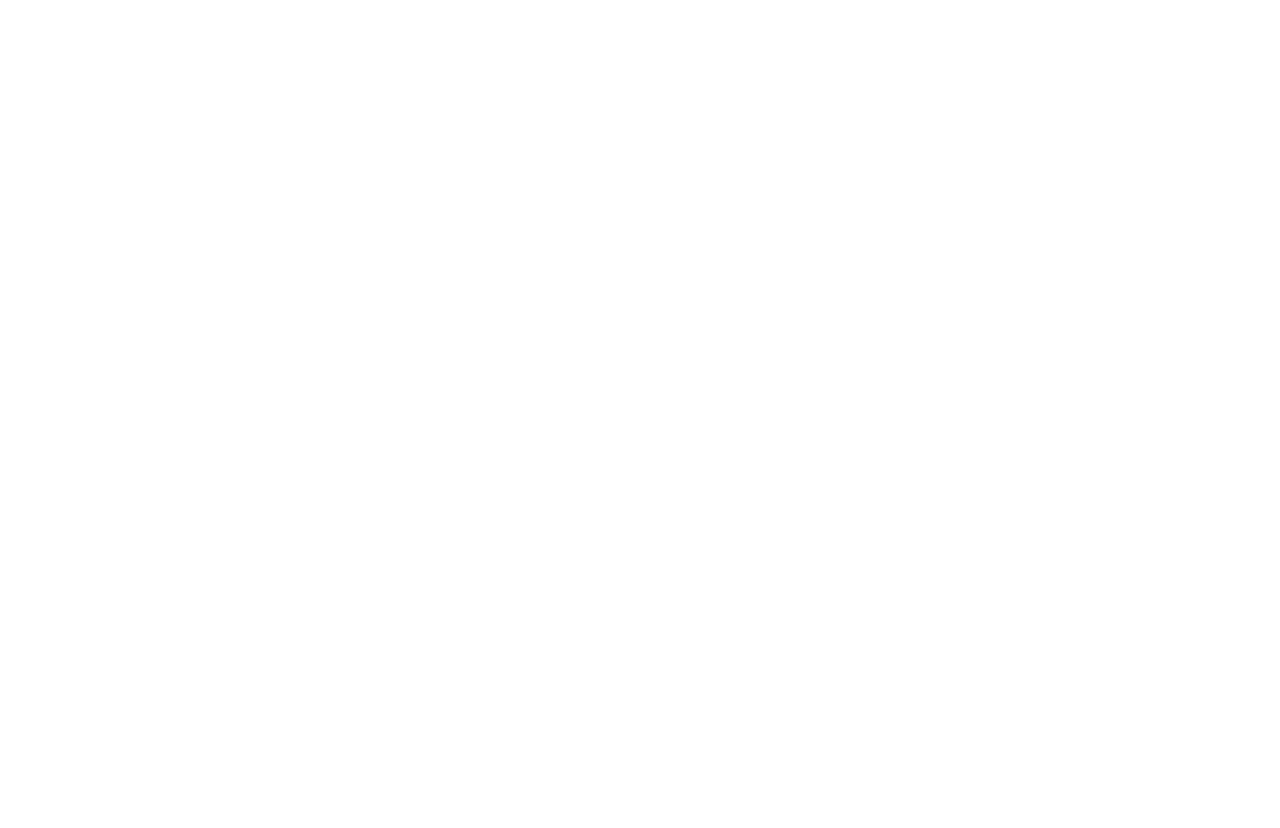
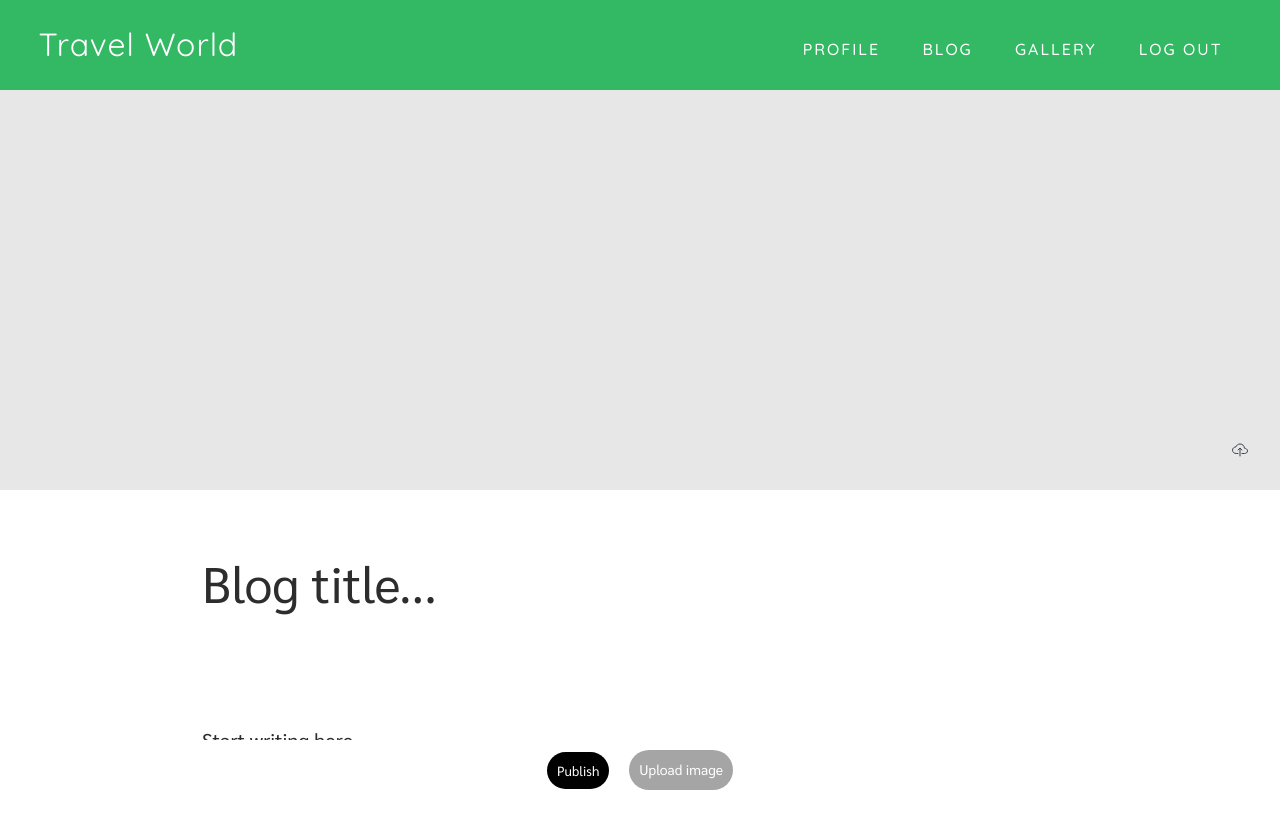
Before and after one commit to DonRadonZ/Blog-Platform, a plain HTML site: page editor.html in a window 1280 px wide. Shown: the top 828 px of the page. Before the commit the page ends 800 px from the top, so only its background shows below. Drawn offline with nearby package versions, Linux system fonts and the light colour scheme.

Commit message:
add style gallery profile

```diff
--- a/editor.html
+++ b/editor.html
@@ -9,6 +9,34 @@
     <script nomodule src="https://unpkg.com/ionicons@7.1.0/dist/ionicons/ionicons.js"></script>
 </head>
 <body>
+     <header>
+        <nav class="navbar">
+            <div class="container">
+               <a href="index.html" class="navbar-brand">Travel World</a>
+               <div class="navbar-nav">
+                <a href="/profile.html">Profile</a>
+                <a href="/blogpage.html">Blog</a>
+                <a href="/gallery.html">Gallery</a>
+                <a href="/login.html">Log out</a>
+               </div>
+            </div>
+        </nav>
+    </header>
 
+    <div class="editor-banner">
+        <input type="file" accept="image/*" id="banner-upload" hidden>
+        <label for="banner-upload" class="banner-upload-btn"><ion-icon name="cloud-upload-outline"></ion-icon></label>
+    </div>
+
+    <div class="blog-post">
+        <textarea type="text" class="blog-title" placeholder="Blog title..."></textarea>
+        <textarea type="text" class="blog-article" placeholder="Start writing here..."></textarea>
+    </div>
+
+    <div class="blog-option">
+        <button class="btn-dark">Publish</button>
+        <input type="file" accept="image/*" id="image-upload" hidden>
+        <label for="image-upload" class="blog-btn-grey">Upload image</label>
+    </div>
 </body>
 </html>
--- a/styles.css
+++ b/styles.css
@@ -411,7 +411,6 @@ main .content h4{
 }
 
 
-
 /* about */
 .about{
     padding: 4.5rem 0;
@@ -425,6 +424,107 @@ main .content h4{
     padding: 0.6rem 0;
 }
 
+/* blog-editor page */
+
+.editor-banner{
+    width: 100%;
+    height: 400px;
+    position: relative;
+    background: #e7e7e7;
+    background-size: cover;
+    background-position: center;
+}
+
+.banner-upload-btn{
+    position: absolute;
+    bottom: 20px;
+    right: 20px;
+    width: 40px;
+    height: 40px;
+    border-radius: 50%;
+    display: flex;
+    justify-content: center;
+    align-items: center;
+    cursor: pointer;
+}
+
+.blog-post{
+    width: 70vw;
+    min-width: 400px;
+    height: 100px;
+    display: block;
+    margin: auto;
+    padding: 50px 0;
+}
+
+textarea::-webkit-scrollbar{
+    width: 10px;
+}
+
+textarea::-webkit-scrollbar-thumb{
+    background: rgba(0,0,0,0.1);
+}
+
+.blog-title,.blog-article{
+    width: 100%;
+    height: 100%;
+    height: auto;
+    outline: none;
+    font-size: 50px;
+    font-family: 600;
+    color:#2d2d2d;
+    resize: none;
+    border: none;
+    padding: 10px;
+    border-radius: 10px;
+}
+
+.blog-title::placeholder,
+.blog-article::placeholder{
+    color: #2d2d2d;
+}
+
+.blog-article{
+    height: 500px;
+    font-size: 20px;
+    margin-top: 20px;
+    line-height: 30px;
+    font-weight: 500;
+    padding-bottom: 100px;
+}
+
+.blog-option{
+    position: fixed;
+    bottom: 0;
+    left: 0;
+    width: 100%;
+    height: 60px;
+    background: #fff;
+    z-index: 9;
+    display: flex;
+    justify-content: center;
+    align-items: center;
+}
+
+.btn-dark{
+ border: none;
+ outline: none;
+ color: #fff;
+ background: #000;
+ cursor: pointer;
+ padding: 10px;
+ border-radius: 50px;
+}
+
+
+.blog-btn-grey{
+    background: #a5a5a5;
+    color: #fff;
+    margin-left: 20px;
+    font-size:14px;
+    padding: 10px;
+ border-radius: 50px;
+}
 /* footer */
 footer{
     background: #008080;
@@ -558,6 +658,63 @@ footer span{
     text-align: center;
 }
 
+
+/* profile page */
+.profile-title{
+    margin-top: 30px;
+    text-align: center;
+}
+
+.profile-title h2{
+    font-family: var(--Quicksand);
+    font-size: 3.6rem;
+}
+
+
+
+.blog-text .edit-btn{
+    background-color: grey;
+}
+
+.blog-text .delete-btn{
+    background-color: red;
+}
+
+.add-button{
+    text-align: center;
+    border: 10px solid #008080;
+    padding: 200px;
+    align-items: center;
+}
+
+.add-button a{
+    font-size: 2.5rem;
+    color: black;
+    text-decoration: none;
+}
+
+.add-button a:hover{
+
+    text-decoration: underline;
+}
+
+.add-photo{
+    text-align: center;
+    border: 10px solid #008080;
+
+}
+
+.add-photo a{
+    font-size: 2.5rem;
+    color: black;
+    text-decoration: none;
+
+}
+
+.add-photo a:hover{
+
+    text-decoration: underline;
+}
 
 @media screen and (min-width: 540px) {
     .navbar-nav a{
@@ -710,4 +867,10 @@ main{
     border-radius: 1.5rem;
     margin-top: -15rem;
 }
+
+.add-photo{
+    text-align: center;
+    border: 10px solid #008080;
+    padding-top: 100px;
 }
+}
```
Also changed, not shown: gallery.html (added, +54 -0 lines), profile.html (+38 -1 lines).
